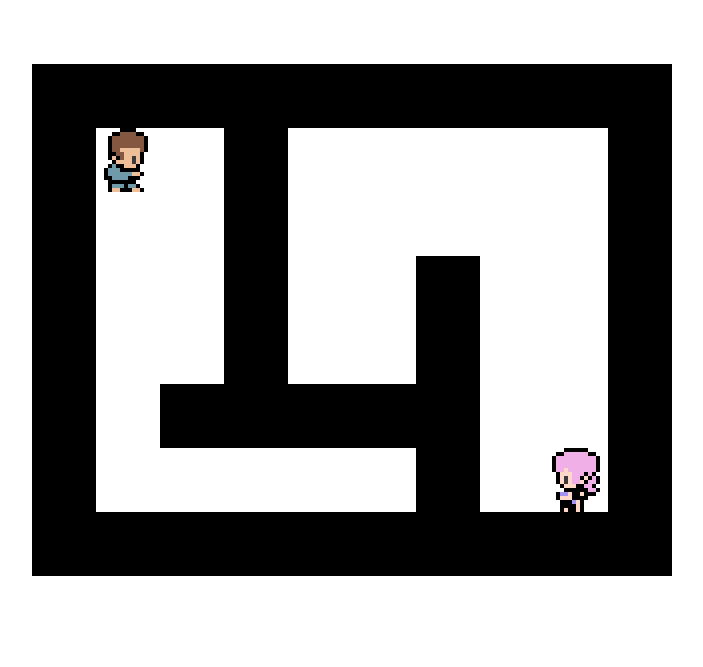
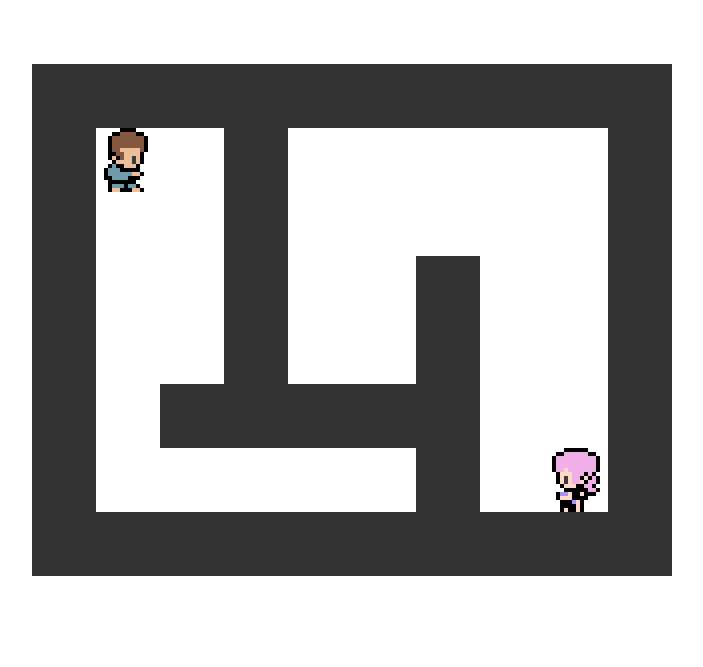
Before and after one commit to Gatene1/Princess, a website: page princess.html in a window 1280 px wide. Shown: the whole page, without its empty margins (208-911 px from the left). Drawn offline with Linux system fonts and the light colour scheme.

```diff
--- a/prcs.js
+++ b/prcs.js
@@ -4,14 +4,20 @@
 
 const GRID_SIZE = 16;
 const PIXEL_SIZE = 4;
+const SCREEN_WIDTH_MAX = 12;
+const SCREEN_HEIGHT_MAX = 9;
 
 let levelNumber = 0;
 let levelOn, levelName, playerStart, princess, walls;
-let levelInfo = {};
+let phaseEnum = 1;
 
 let canvas, ctx
 let tryCanvasX = 50;
 let tryCanvasY = 20;
+
+let blinkDistance = 3;
+let gameScreenWidth = 10;
+let gameScreenHeight = 8;
 
 window.onload = function() {
     canvas = document.getElementById("princessGame");
--- a/prcs_Draw.js
+++ b/prcs_Draw.js
@@ -81,7 +81,7 @@
 
 function drawWalls() {
     for (let wall of walls) {
-        drawSquare((wall.x * GRID_SIZE) * PIXEL_SIZE, (wall.y * GRID_SIZE) * PIXEL_SIZE,
-            (wall.w * GRID_SIZE) * PIXEL_SIZE, (wall.h * GRID_SIZE) * PIXEL_SIZE, "#000000");
+        drawSquare(wall.x * GRID_SIZE * PIXEL_SIZE, wall.y * GRID_SIZE * PIXEL_SIZE,
+            wall.w * GRID_SIZE * PIXEL_SIZE, wall.h * GRID_SIZE * PIXEL_SIZE, "#333");
     }
 }
```
Also changed, not shown: changelog.md, princess.css (line endings or trailing spaces).
